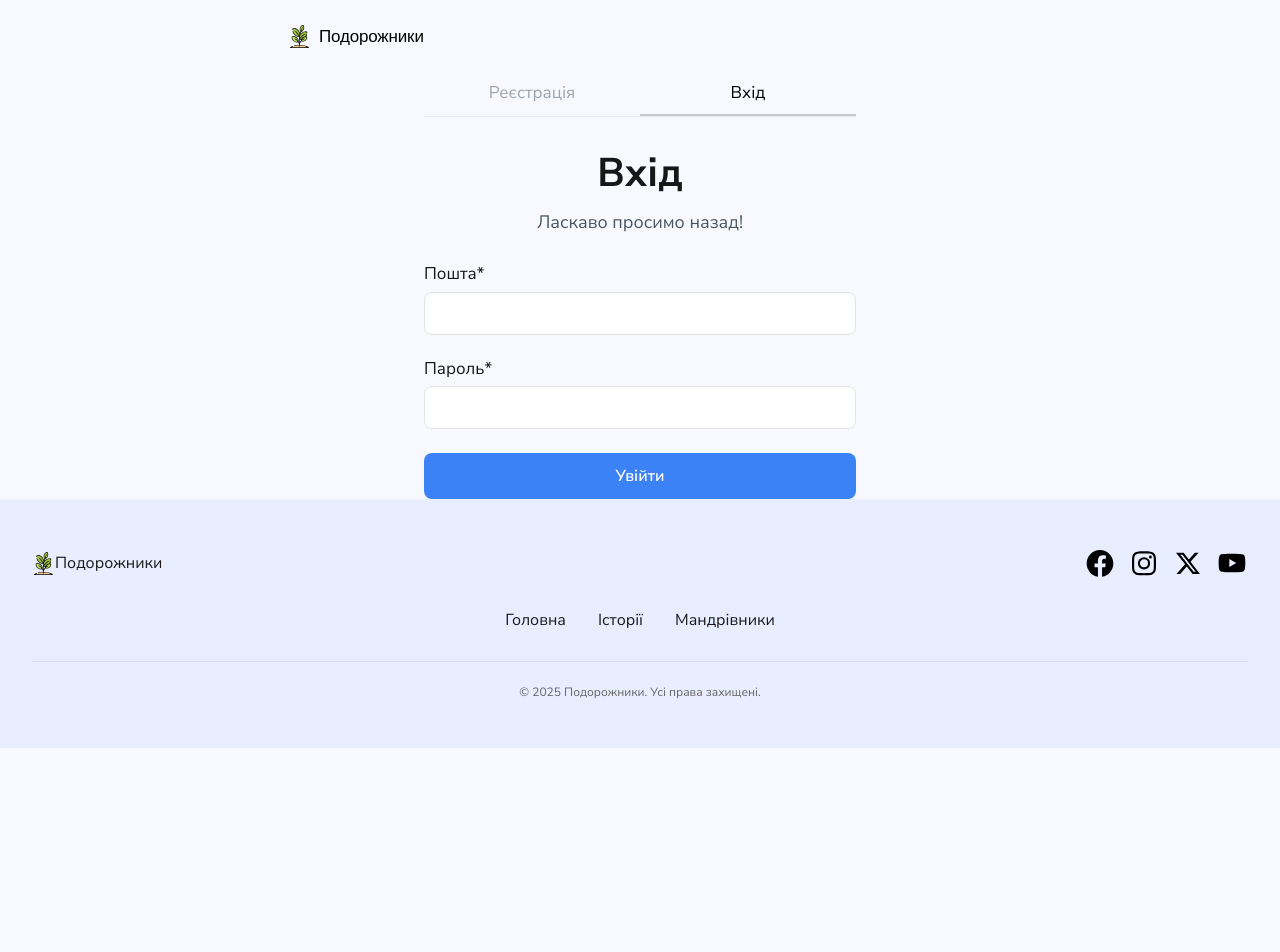
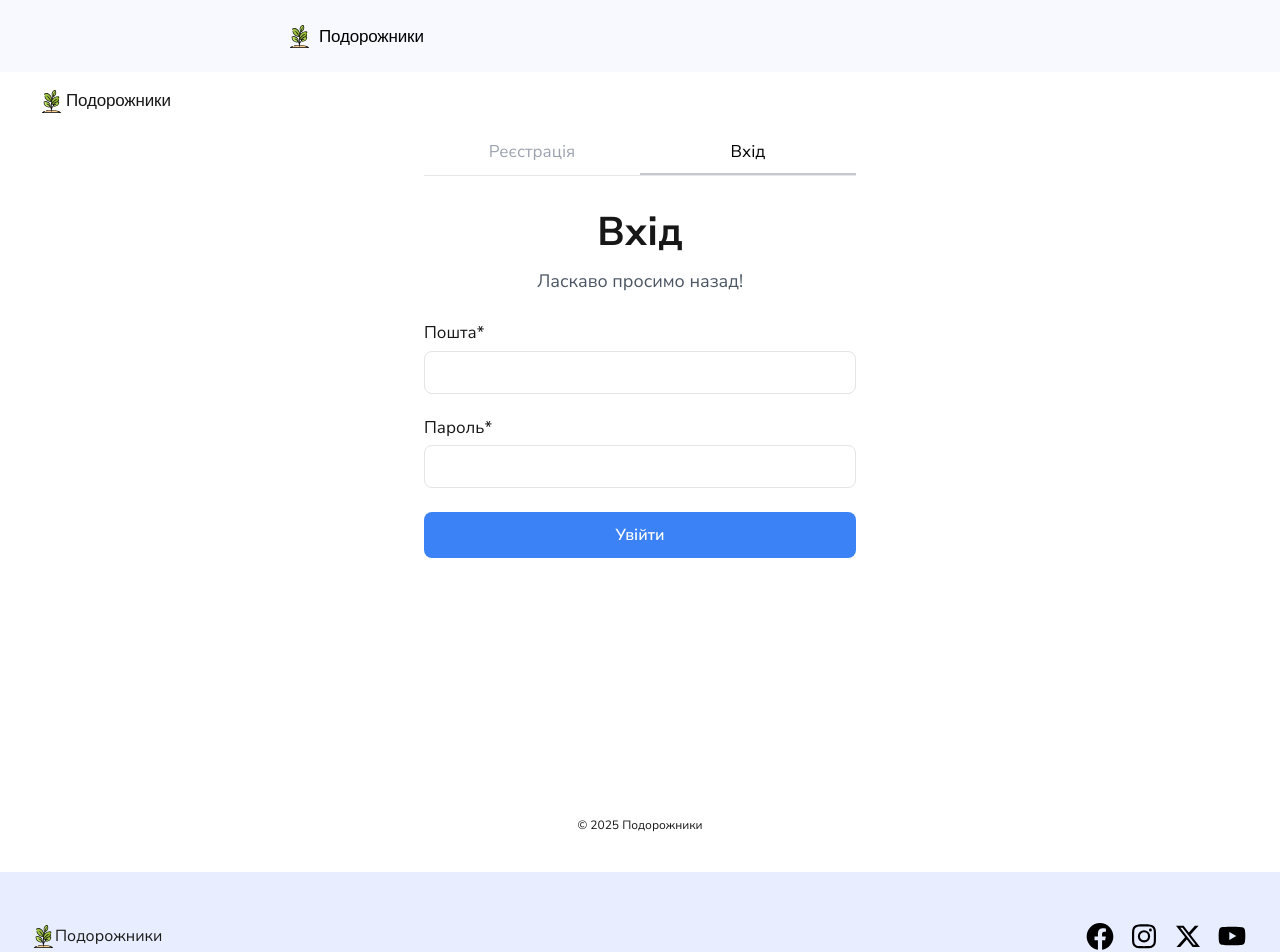
Before and after one commit to elentr/project-team-deploydrive, a Next.js app: page /auth/login in a window 1280 px wide. Shown: the top 952 px of the page. Before the commit the page ends 800 px from the top, so only its background shows below. Built offline with nearby package versions, Linux system fonts and the light colour scheme; no server answers.

Commit message:
add wrappers

```diff
--- a/app/(auth routes)/auth/[authType]/page.tsx
+++ b/app/(auth routes)/auth/[authType]/page.tsx
@@ -9,7 +9,6 @@ export default function AuthPageRoute({
   params: Promise<{ authType: string }>;
 }) {
   const { authType } = use(params);
-
   const type = authType === "login" ? "login" : "register";
 
   return <AuthPage type={type} />;
--- a/components/AuthPage/AuthPage.module.css
+++ b/components/AuthPage/AuthPage.module.css
@@ -7,6 +7,7 @@
   padding: 0 16px;
   overflow-x: hidden;
   box-sizing: border-box;
+  background-color: var(--color-scheme-1-background);
 }
 
 .tabsWrapper {
@@ -135,7 +136,7 @@
   background-color: #2563eb;
 }
 
-/* TABLET */
+/* TABLET 768*/
 
 @media (min-width: 768px) {
   .authWrapper {
@@ -175,7 +176,7 @@
   }
 }
 
-/* DESKTOP  */
+/* DESKTOP  1440*/
 @media (min-width: 1440px) {
   .authWrapper {
     max-width: 644px;
--- a/components/AuthPage/AuthPage.tsx
+++ b/components/AuthPage/AuthPage.tsx
@@ -24,6 +24,8 @@ export default function AuthPage({ type }: { type: "login" | "register" }) {
   }, [isAuth, router]);
 
   return (
+    <>
+      <section>
         <div className="container">
           <div className={styles.authWrapper}>
             {/* Вкладки */}
@@ -62,5 +64,7 @@ export default function AuthPage({ type }: { type: "login" | "register" }) {
             {type === "login" ? <LoginForm /> : <RegistrationForm />}
           </div>
         </div>
+      </section>
+    </>
   );
 }
--- a/components/AuthPage/LoginForm.tsx
+++ b/components/AuthPage/LoginForm.tsx
@@ -3,36 +3,45 @@
 import { Formik, Form, Field, ErrorMessage, FormikHelpers } from "formik";
 import * as Yup from "yup";
 import { useMutation } from "@tanstack/react-query";
+import { login as loginApi } from "@/lib/api/clientApi";
 import { useRouter } from "next/navigation";
 import toast from "react-hot-toast";
+import { AxiosError } from "axios";
 import styles from "./AuthPage.module.css";
-import { login } from "@/lib/api/clientApi";
+import { useAuthStore } from "@/lib/store/authStore";
 
 interface LoginRequest {
   email: string;
   password: string;
 }
 
-interface ApiError {
-  response?: { data?: { error?: string } };
-}
+type ApiErrorShape = {
+  message?: string;
+  error?: string;
+  data?: { message?: string };
+};
 
 export default function LoginForm() {
   const router = useRouter();
+  const setUser = useAuthStore((state) => state.setUser);
 
   const validationSchema = Yup.object<LoginRequest>({
     email: Yup.string().email("Некоректна пошта").required("Обов’язкове поле"),
     password: Yup.string().required("Обов’язкове поле"),
   });
 
-  const mutation = useMutation<unknown, ApiError, LoginRequest>({
-    mutationFn: login,
-    onSuccess: () => {
-      toast.success("Вхід успішний!");
+  const mutation = useMutation<any, AxiosError<ApiErrorShape>, LoginRequest>({
+    mutationFn: loginApi,
+    onSuccess: (data) => {
+      setUser(data);
+      toast.success("Логін успішний!");
       router.push("/");
     },
     onError: (error) => {
-      toast.error(error.response?.data?.error ?? "Помилка входу");
+      const data = error.response?.data;
+      const msg =
+        data?.message || data?.error || data?.data?.message || "Помилка логіна";
+      toast.error(msg);
     },
   });
 
--- a/components/AuthPage/RegistrationForm.tsx
+++ b/components/AuthPage/RegistrationForm.tsx
@@ -6,6 +6,7 @@ import { useMutation } from "@tanstack/react-query";
 import { register } from "@/lib/api/clientApi";
 import { useRouter } from "next/navigation";
 import toast from "react-hot-toast";
+import { AxiosError } from "axios";
 import styles from "./AuthPage.module.css";
 
 interface RegisterRequest {
@@ -14,9 +15,11 @@ interface RegisterRequest {
   password: string;
 }
 
-interface ApiError {
-  response?: { data?: { error?: string } };
-}
+type ApiErrorShape = {
+  message?: string;
+  error?: string;
+  data?: { message?: string };
+};
 
 export default function RegistrationForm() {
   const router = useRouter();
@@ -27,14 +30,24 @@ export default function RegistrationForm() {
     password: Yup.string().min(6).required("Обов’язкове поле"),
   });
 
-  const mutation = useMutation<unknown, ApiError, RegisterRequest>({
+  const mutation = useMutation<
+    unknown,
+    AxiosError<ApiErrorShape>,
+    RegisterRequest
+  >({
     mutationFn: register,
     onSuccess: () => {
-      toast.success("Реєстрація успішна!");
+      toast.success("Успішна реєстрація");
       router.push("/");
     },
     onError: (error) => {
-      toast.error(error.response?.data?.error ?? "Помилка реєстрації");
+      const data = error.response?.data;
+      const msg =
+        data?.message ||
+        data?.error ||
+        data?.data?.message ||
+        "Помилка реєстрації";
+      toast.error(msg);
     },
   });
 
--- /dev/null
+++ b/components/AuthProfileEditProvider/AuthProfileEditProvider.module.css
@@ -0,0 +1,57 @@
+.providercontainer {
+  display: flex;
+  flex-direction: column;
+  width: 100%;
+  min-height: 100vh;
+
+  background: var(--color-scheme-1-background);
+}
+
+.content {
+  flex: 1;
+}
+
+.logowrapper {
+  display: flex;
+  flex-direction: row;
+  align-items: center;
+  margin: 18px 20px;
+
+  padding: 0px 20px;
+}
+
+.logo {
+  margin-right: 3px;
+}
+
+.link {
+  display: flex;
+  flex-direction: row;
+  align-items: center;
+}
+
+.text {
+  font-family: "Sora", sans-serif;
+  font-weight: 400;
+  font-size: 17px;
+  line-height: 1.1;
+  letter-spacing: -0.01em;
+}
+
+.textwrapper {
+  display: flex;
+  justify-content: center;
+  height: 72px;
+  padding: 16px 0;
+  margin: 0 auto;
+  font-weight: 400;
+  font-size: 12px;
+  line-height: 1.5;
+  margin-top: auto;
+}
+
+@media screen and (min-width: 768px) {
+}
+
+@media screen and (min-width: 1440px) {
+}
--- /dev/null
+++ b/components/AuthProfileEditProvider/AuthProfileEditProvider.tsx
@@ -0,0 +1,31 @@
+import Link from "next/link";
+import styles from "./AuthProfileEditProvider.module.css";
+
+interface AuthProfileEditProviderProps {
+  children: React.ReactNode;
+}
+
+const AuthProfileEditProvider = ({
+  children,
+}: AuthProfileEditProviderProps) => {
+  return (
+    <div className={styles.content}>
+      <div className={styles.providercontainer}>
+        <header className={styles.logowrapper}>
+          <Link className={styles.link} href={"/"}>
+            <svg className={styles.logo} width="23" height="23">
+              <use href="/icons.svg#icon-logo_plant"></use>
+            </svg>
+            <p className={styles.text}>Подорожники</p>
+          </Link>
+        </header>
+
+        <main className={styles.content}>{children}</main>
+
+        <footer className={styles.textwrapper}>© 2025 Подорожники</footer>
+      </div>
+    </div>
+  );
+};
+
+export default AuthProfileEditProvider;
--- /dev/null
+++ b/components/AuthProvider/AuthProvider.tsx
@@ -0,0 +1,11 @@
+"use client";
+
+interface Props {
+  children: React.ReactNode;
+}
+
+const AuthProvider = ({ children }: Props) => {
+  return children;
+};
+
+export default AuthProvider;
```
Also changed, not shown: app/(auth routes)/auth/[authType]/layout.tsx (added, +19 -0 lines). Lines whose indentation alone changed are shown as unchanged.
